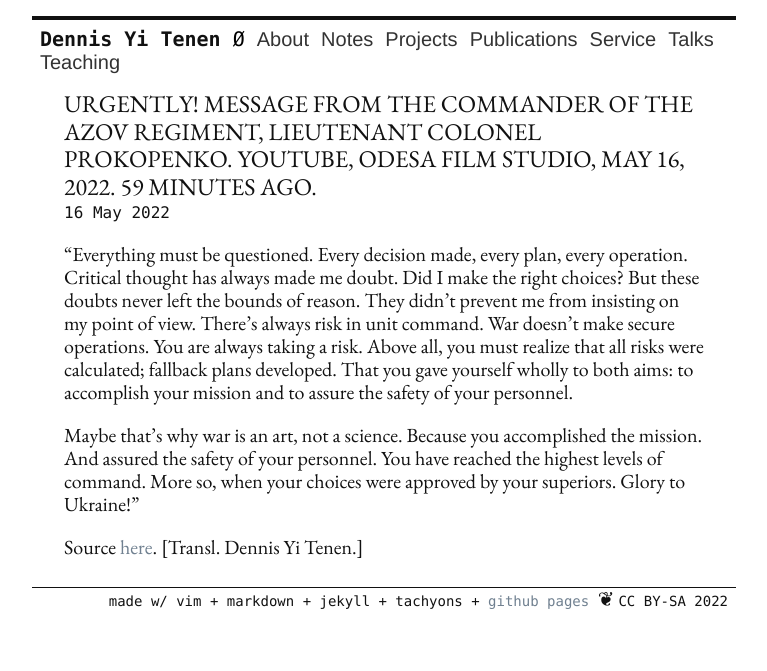
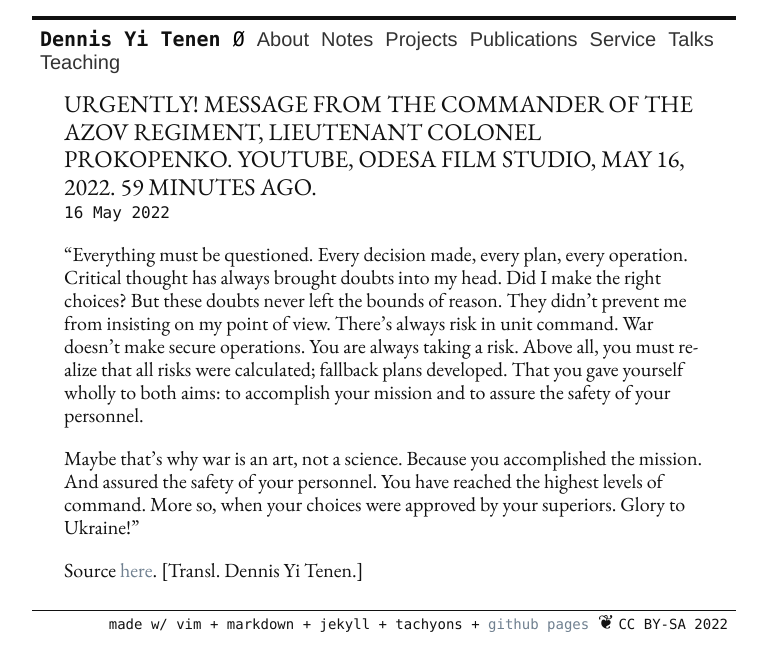
Before and after one commit to denten/denten.github.io, a Jekyll site: the page built from _posts/2022-05-16-urgently.md, in a window 1280 px wide. Shown: the top 671 px of the page, without its empty margins (256-1023 px from the left). Built offline with Jekyll 4.4.1, drawn with Linux system fonts in a browser that asks for light colours.

Commit message:
small tweaks for translation

```diff
--- a/_posts/2022-05-16-urgently.md
+++ b/_posts/2022-05-16-urgently.md
@@ -9,12 +9,12 @@ published: true
 ---
 
 "Everything must be questioned. Every decision made, every plan, every operation. Critical
-thought has always made me doubt. Did I make the right choices? But these doubts never left the
-bounds of reason. They didn't prevent me from insisting on my point of view. There's always
-risk in unit command. War doesn't make secure operations. You are always taking a risk. Above
-all, you must realize that all risks were calculated; fallback plans developed. That you gave
-yourself wholly to both aims: to accomplish your mission and to assure the safety of your
-personnel.
+thought has always brought doubts into my head. Did I make the right choices? But these doubts
+never left the bounds of reason. They didn't prevent me from insisting on my point of view.
+There's always risk in unit command. War doesn't make secure operations. You are always taking
+a risk. Above all, you must realize that all risks were calculated; fallback plans developed.
+That you gave yourself wholly to both aims: to accomplish your mission and to assure the safety
+of your personnel.
 
 Maybe that's why war is an art, not a science. Because you accomplished the mission. And
 assured the safety of your personnel. You have reached the highest levels of command. More so,
```
